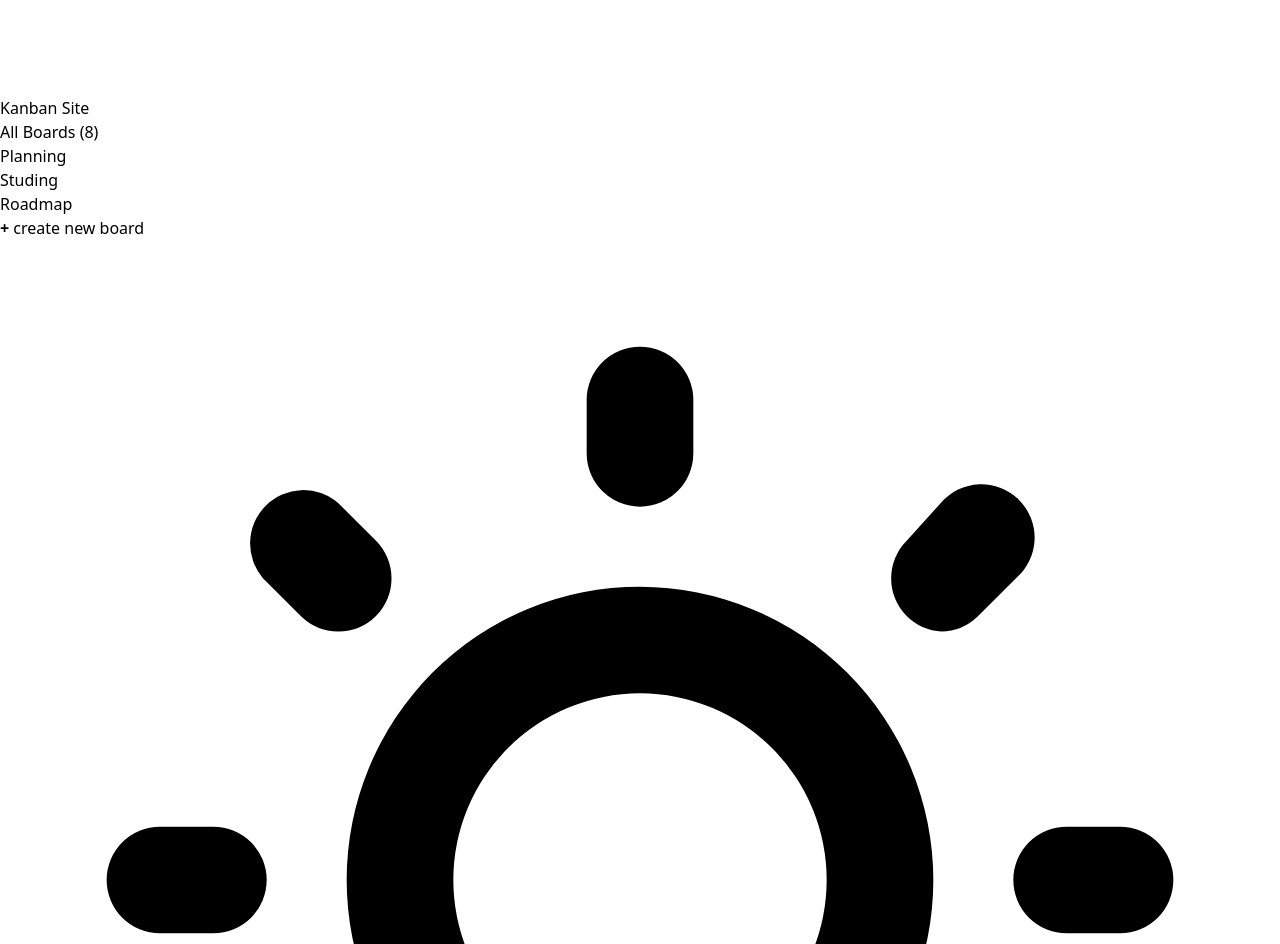
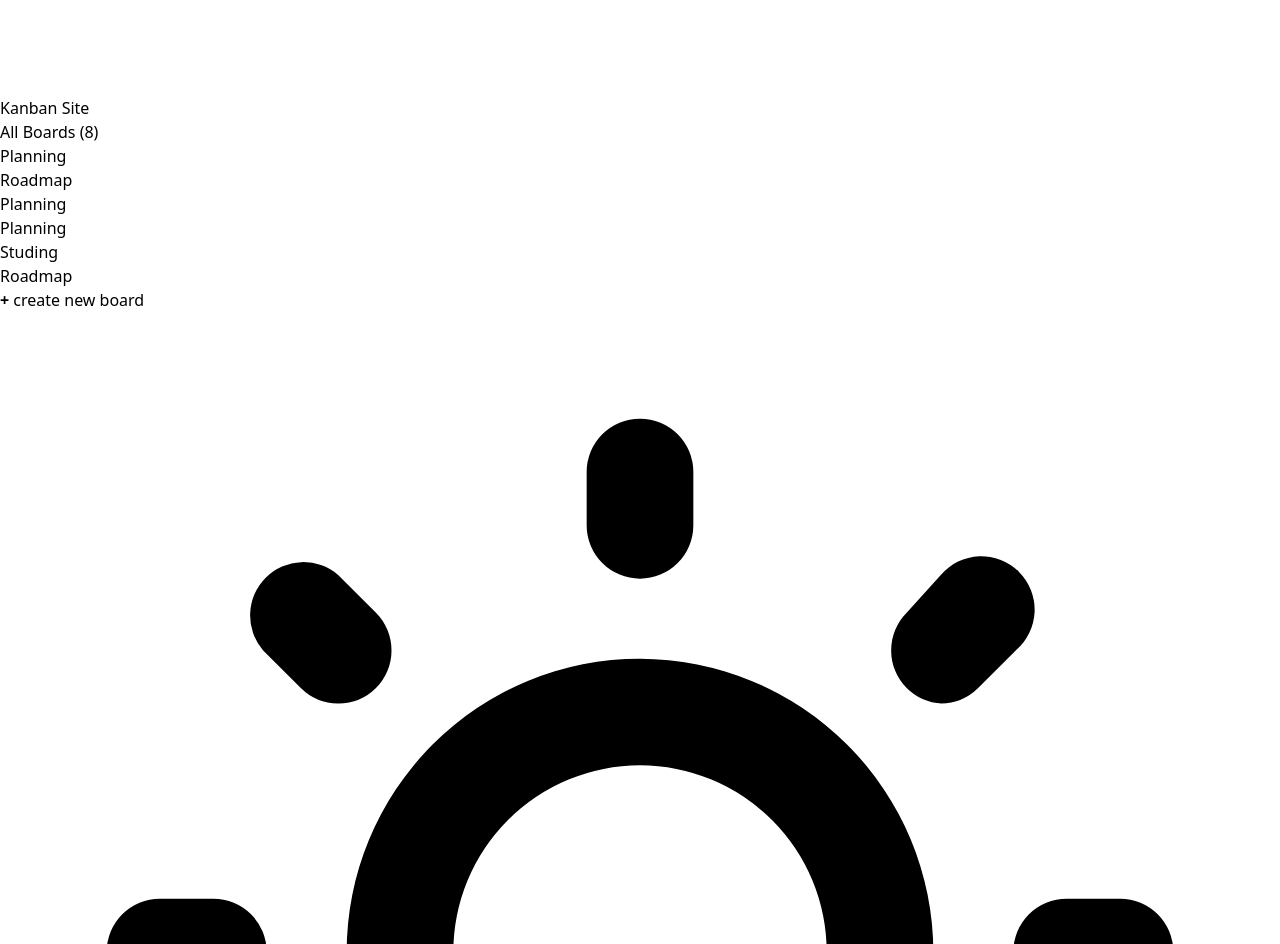
Before and after one commit to MohammadKhallaf/react-ts-kanban, a React (Vite) app: page / in a window 1280 px wide. Shown: the part 3820-4764 px from the top of the page. Built offline with nearby package versions, Linux system fonts and the light colour scheme.

Commit message:
add redux store

```diff
--- a/package.json
+++ b/package.json
@@ -9,9 +9,11 @@
     "preview": "vite preview"
   },
   "dependencies": {
+    "@reduxjs/toolkit": "^1.8.6",
     "daisyui": "^2.36.1",
     "react": "^18.2.0",
-    "react-dom": "^18.2.0"
+    "react-dom": "^18.2.0",
+    "react-redux": "^8.0.4"
   },
   "devDependencies": {
     "@tailwindcss/typography": "^0.5.7",
--- a/src/Layout/Drawer.tsx
+++ b/src/Layout/Drawer.tsx
@@ -1,9 +1,14 @@
 import React from "react";
+import { createBoard } from "../app/slices/boardSlice";
+import { useAppDispatch, useAppSelector } from "../app/store";
 import DarkToggle from "./DarkToggle";
 
 type Props = {};
 
 const Drawer = (props: Props) => {
+  const dispatch = useAppDispatch();
+  const boardsList = useAppSelector((state) => state.board.boards);
+
   return (
     <aside className="drawer-side">
       <label htmlFor="site-drawer" className="drawer-overlay"></label>
@@ -24,6 +29,11 @@ const Drawer = (props: Props) => {
         <ul>
           {/* <!-- Sidebar content here --> */}
           <li>All Boards (8)</li>
+          {boardsList.map((board) => (
+            <li key={board.id}>
+              <a>{board.title}</a>
+            </li>
+          ))}
           <li>
             <a>Planning</a>
           </li>
@@ -33,7 +43,7 @@ const Drawer = (props: Props) => {
           <li>
             <a>Roadmap</a>
           </li>
-          <li className="text-red-800">
+          <li className="text-red-800" onClick={() => dispatch(createBoard())}>
             <a className="active">
               <b>+</b> create new board
             </a>
--- /dev/null
+++ b/src/app/slices/boardSlice.ts
@@ -0,0 +1,97 @@
+import { createSlice, nanoid } from "@reduxjs/toolkit";
+import type { PayloadAction } from "@reduxjs/toolkit";
+
+export interface Subtask {
+  id: number | string;
+  title: string;
+}
+
+export interface Task {
+  id: number | string;
+  title: string;
+  description: string;
+  category: string;
+  subtasks: Subtask[];
+}
+
+export interface Category {
+  id: number | string;
+  title: string;
+  tasks: Task[];
+}
+export interface Board {
+  id: number | string;
+  title: string;
+  categories: Category[];
+}
+
+export interface AppState {
+  boards: Board[];
+}
+const initialState: AppState = {
+  boards: [
+    {
+      id: nanoid(),
+      title: "Planning",
+      categories: [],
+    },
+    {
+      id: nanoid(),
+      title: "Roadmap",
+      categories: [],
+    },
+    {
+      id: nanoid(),
+      title: "Planning",
+      categories: [],
+    },
+  ],
+};
+
+const newBoard = (title = "newboard") => ({
+  id: nanoid(),
+  title: title,
+  categories: [],
+});
+
+export const boardSlice = createSlice({
+  name: "board",
+  initialState,
+  reducers: {
+    createBoard: (state) => {
+      state.boards.push(newBoard());
+    },
+  },
+});
+// export interface BoardState {
+//   Categories:
+// }
+
+// const initialState: BoardState = {
+//   value: 0,
+// }
+
+// export const counterSlice = createSlice({
+//   name: 'board',
+//   initialState,
+//   reducers: {
+//     increment: (state) => {
+//       // Redux Toolkit allows us to write "mutating" logic in reducers. It
+//       // doesn't actually mutate the state because it uses the Immer library,
+//       // which detects changes to a "draft state" and produces a brand new
+//       // immutable state based off those changes
+//       state.value += 1
+//     },
+//     decrement: (state) => {
+//       state.value -= 1
+//     },
+//     incrementByAmount: (state, action: PayloadAction<number>) => {
+//       state.value += action.payload
+//     },
+//   },
+// })
+
+// // Action creators are generated for each case reducer function
+export const { createBoard } = boardSlice.actions;
+
+export default boardSlice.reducer;
--- /dev/null
+++ b/src/app/store.ts
@@ -0,0 +1,17 @@
+import { configureStore } from "@reduxjs/toolkit";
+import { TypedUseSelectorHook, useDispatch, useSelector } from "react-redux";
+import boardReducer from "./slices/boardSlice";
+
+export const store = configureStore({
+  reducer: {
+    board: boardReducer,
+  },
+});
+
+// Infer the `RootState` and `AppDispatch` types from the store itself
+export type RootState = ReturnType<typeof store.getState>;
+// Inferred type: {posts: PostsState, comments: CommentsState, users: UsersState}
+export type AppDispatch = typeof store.dispatch;
+export const useAppDispatch: () => AppDispatch = useDispatch;
+export const useAppSelector: TypedUseSelectorHook<RootState> = useSelector;
+export default store;
--- a/src/main.tsx
+++ b/src/main.tsx
@@ -4,12 +4,16 @@ import App from "./App";
 import TaskModal from "./Components/TaskModal";
 import "./index.css";
 import Modal from "./Modal";
+import { store } from "./app/store";
+import { Provider } from "react-redux";
 
 const appRoot = document.getElementById("app-root") as HTMLElement;
 
 ReactDOM.createRoot(appRoot).render(
   <React.StrictMode>
-    <App />
-    <Modal />
+    <Provider store={store}>
+      <App />
+      <Modal />
+    </Provider>
   </React.StrictMode>
 );
```
Also changed, not shown: 1 other file (tests, documents, lock files or other folders).
